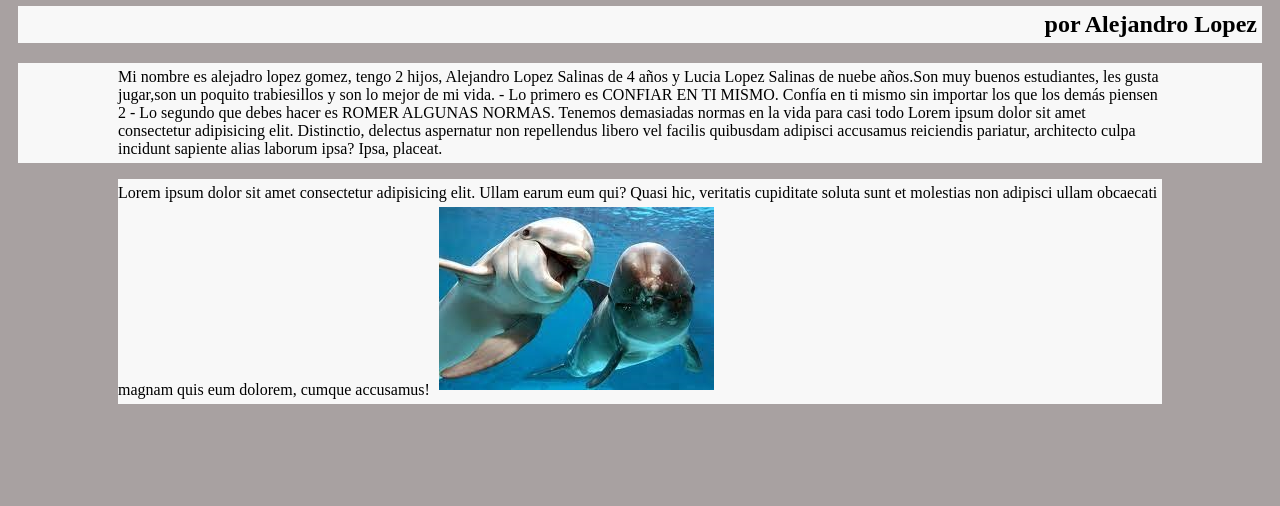
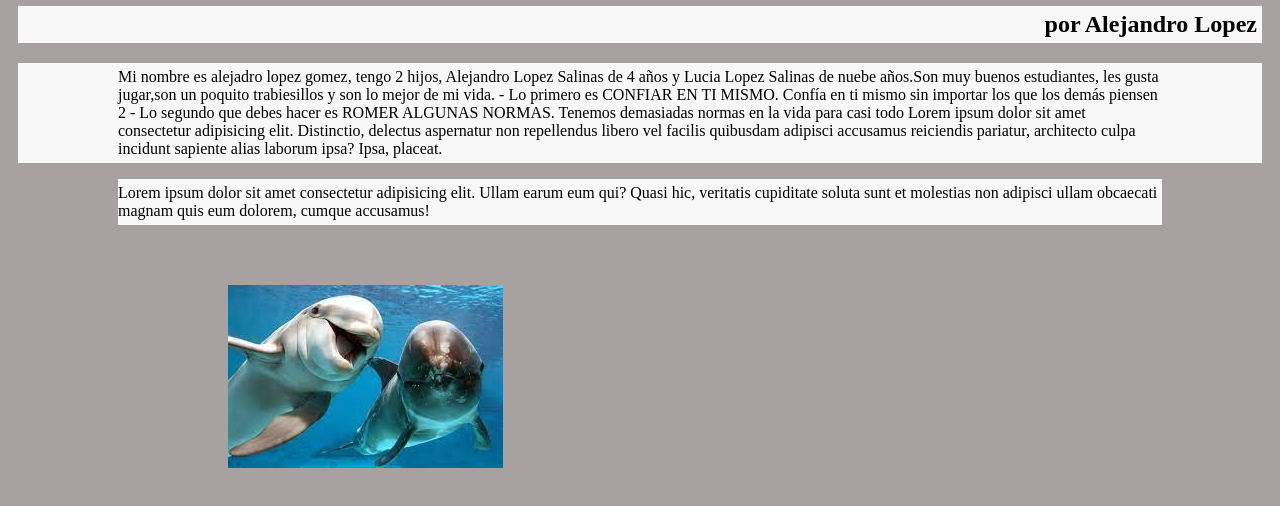
Before and after one commit to AlexlopeGome/ActividadesDAM, a plain HTML site: page Lenguaja de marcas/mIprmerapagina.html in a window 1280 px wide. Shown: the part 102-608 px from the top of the page. Drawn offline with Linux system fonts and the light colour scheme.

Commit message:
Update mIprmerapagina.html

```diff
--- a/Lenguaja de marcas/mIprmerapagina.html
+++ b/Lenguaja de marcas/mIprmerapagina.html
@@ -18,8 +18,11 @@
         libero vel facilis quibusdam adipisci accusamus reiciendis pariatur, architecto culpa incidunt sapiente alias
         laborum ipsa? Ipsa, placeat.
      <p id="segundoparrafo">Lorem ipsum dolor sit amet consectetur adipisicing elit. Ullam earum eum qui? Quasi hic, veritatis cupiditate soluta sunt et molestias non adipisci ullam obcaecati magnam quis eum dolorem, cumque accusamus!
+   <div
+     id=caja1>
+    <img src="delfin.jpg">
+   </div>
 
-        <img src="delfin.jpg">
 
 
     <style>
@@ -57,10 +60,21 @@
 
             /*el margin te separa el texto pero no te deja el color de fondo te distinge los 2*/
 
+
+
+
+            }
+
+            #caja1 {
+                margin: 50px 200px;
+
             }
 
 
         h1,h2,p{background-color: rgb(248, 248, 248);}
+
+
+
 
     </style>
 
```
